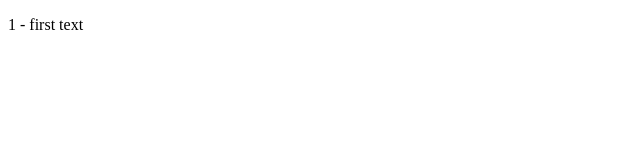
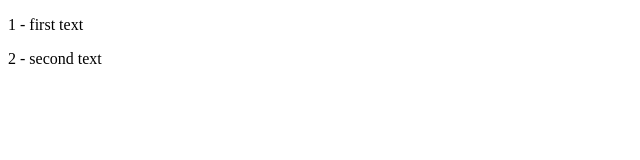
Before and after one commit to titibemo/gitgame, a plain HTML site: page index.html in a window 1280 px wide. Shown: the full height of the page, 0-640 px from the left. Drawn offline with Linux system fonts and the light colour scheme.

Commit message:
second text

```diff
--- a/index.html
+++ b/index.html
@@ -9,5 +9,7 @@
 
     <p>1 - first text</p>
 
+    <p>2 - second text</p>
+
 </body>
 </html>
```
